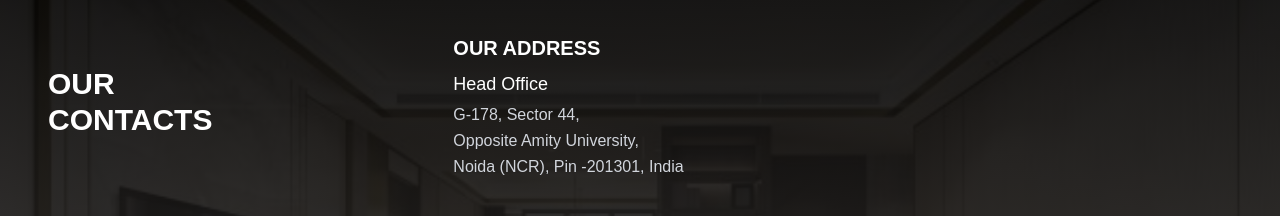
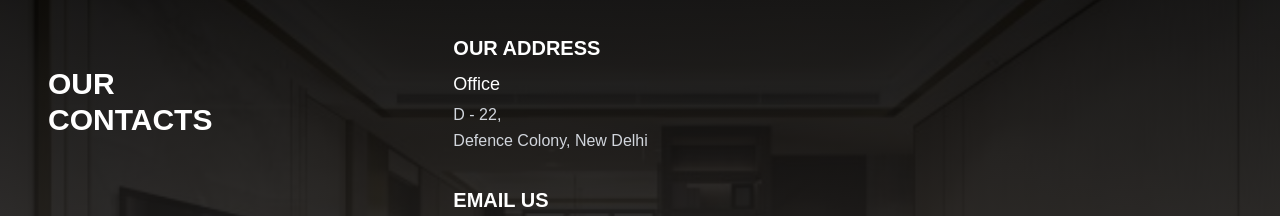
Before and after one commit to kumarprincepk/hdgroupnext, a Next.js app: page /contact in a window 1280 px wide. Shown: the part 830-1046 px from the top of the page. Built offline with nearby package versions, Linux system fonts and the light colour scheme.

Commit message:
contact update

```diff
--- a/app/contact/page.jsx
+++ b/app/contact/page.jsx
@@ -107,14 +107,12 @@ export default function Contact() {
             <div>
               <h2 className="text-xl font-bold mb-2 text-white">OUR ADDRESS</h2>
               <h3 className="text-lg font-medium text-white mb-1">
-                Head Office
+                Office
               </h3>
               <p className="text-gray-300 leading-relaxed">
-                G-178, Sector 44,
+                D - 22,
                 <br />
-                Opposite Amity University,
-                <br />
-                Noida (NCR), Pin -201301, India
+                Defence Colony, New Delhi
               </p>
             </div>
 
```
